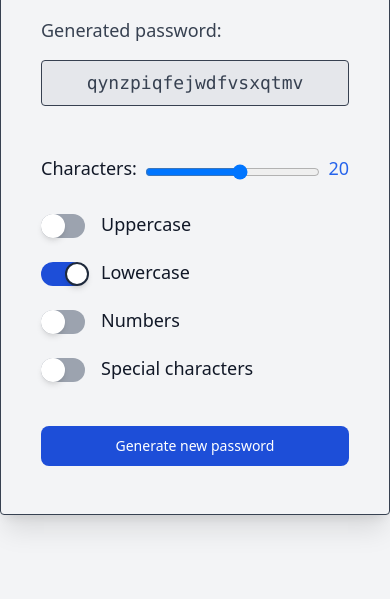
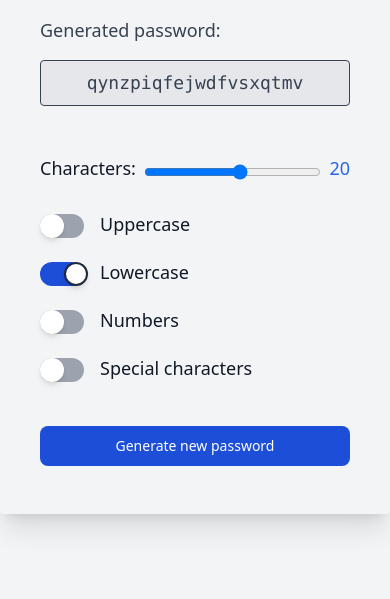
Before and after one commit to MarkelK14/password-generator, a plain HTML site: page index.html in a window 390 px wide. Shown: the part 245-844 px from the top of the page. Drawn offline with nearby package versions, Linux system fonts and the light colour scheme.

Commit message:
Update form class in index.html to use responsive border styling

```diff
--- a/index.html
+++ b/index.html
@@ -12,7 +12,7 @@
 </head>
 <body>
     <main class="bg-gray-100 dark:bg-gray-900 text-white min-h-screen flex items-center justify-center">
-        <form id="form" class="bg-gray-100 dark:bg-gray-900 border border-gray-700 rounded shadow-xl p-10">
+        <form id="form" class="bg-gray-100 dark:bg-gray-900 md:border border-gray-700 rounded shadow-xl p-10">
             <h1 class="text-5xl text-blue-600 dark:text-blue-400 mb-10">Password Generator</h1>
 
             <label for="generated-password" class="text-lg text-gray-700 dark:text-white/70 align-left">Generated password:</p>
```
